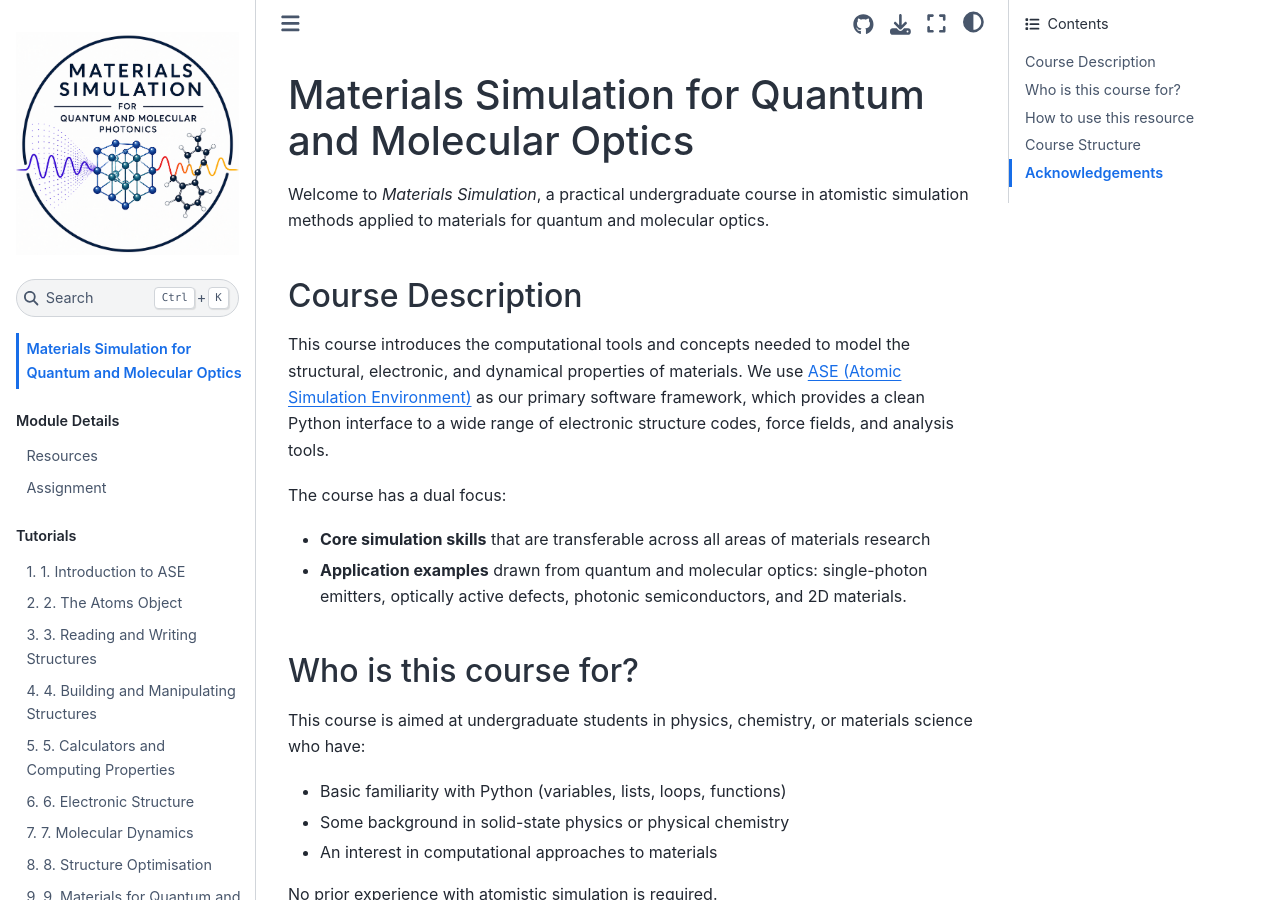
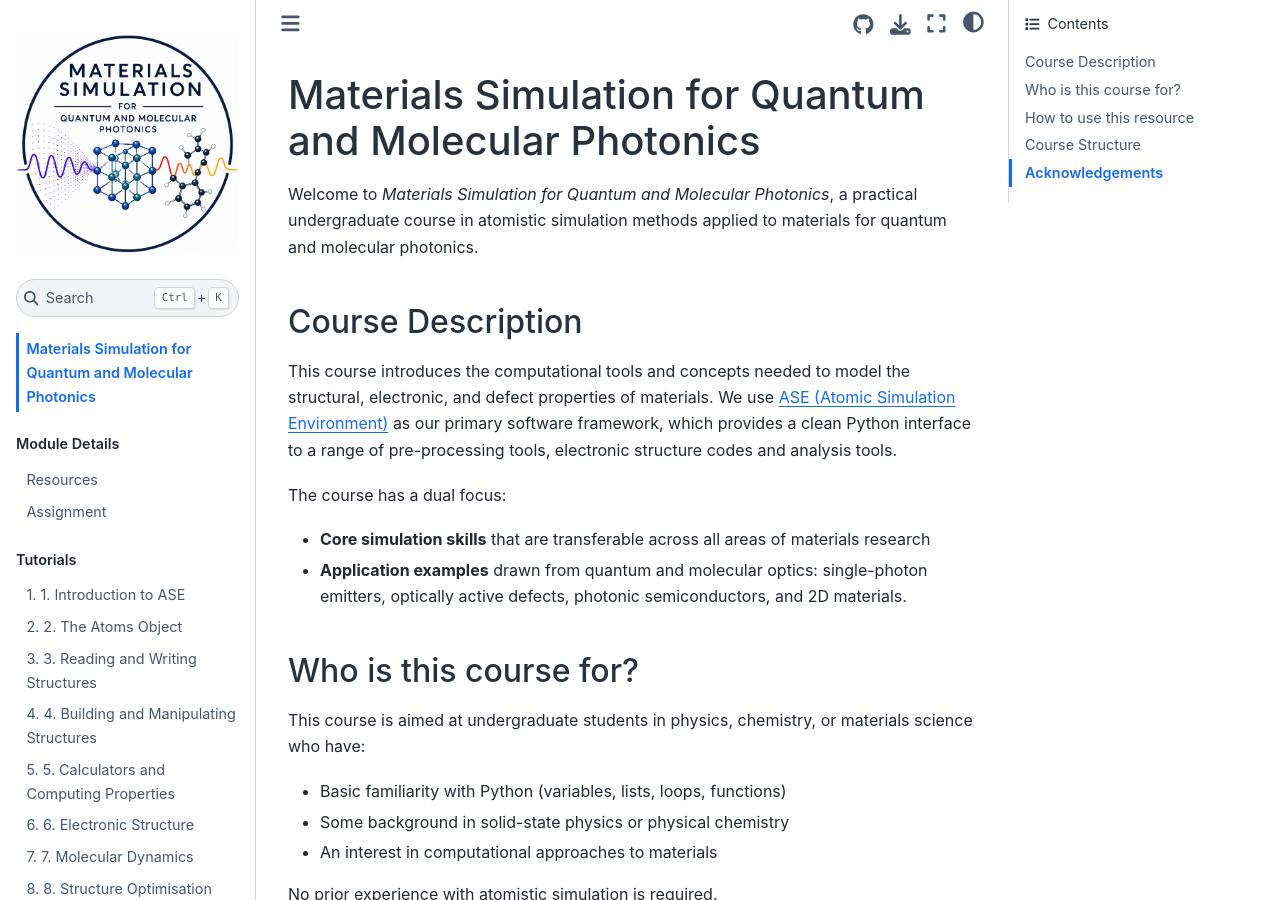
Before and after one commit to NU-CEM/Atomistic_Simulation, a Jupyter Book: the page built from intro.md, in a window 1280 px wide and 900 px high. Built offline with Jupyter Book 1.0.4 settings and Sphinx 7.4.7 and the Sphinx Book theme 1.1.4, drawn with Linux system fonts in a browser that asks for light colours; some of the changed text lies outside the part shown.

Commit message:
Update intro.md

```diff
--- a/intro.md
+++ b/intro.md
@@ -1,10 +1,10 @@
-# Materials Simulation for Quantum and Molecular Optics
+# Materials Simulation for Quantum and Molecular Photonics
 
-Welcome to *Materials Simulation*, a practical undergraduate course in atomistic simulation methods applied to materials for quantum and molecular optics.
+Welcome to *Materials Simulation for Quantum and Molecular Photonics*, a practical undergraduate course in atomistic simulation methods applied to materials for quantum and molecular photonics.
 
 ## Course Description
 
-This course introduces the computational tools and concepts needed to model the structural, electronic, and dynamical properties of materials. We use [ASE (Atomic Simulation Environment)](https://wiki.fysik.dtu.dk/ase/) as our primary software framework, which provides a clean Python interface to a wide range of electronic structure codes, force fields, and analysis tools.
+This course introduces the computational tools and concepts needed to model the structural, electronic, and defect properties of materials. We use [ASE (Atomic Simulation Environment)](https://wiki.fysik.dtu.dk/ase/) as our primary software framework, which provides a clean Python interface to a range of pre-processing tools, electronic structure codes and analysis tools.
 
 The course has a dual focus:
 - **Core simulation skills** that are transferable across all areas of materials research
```
